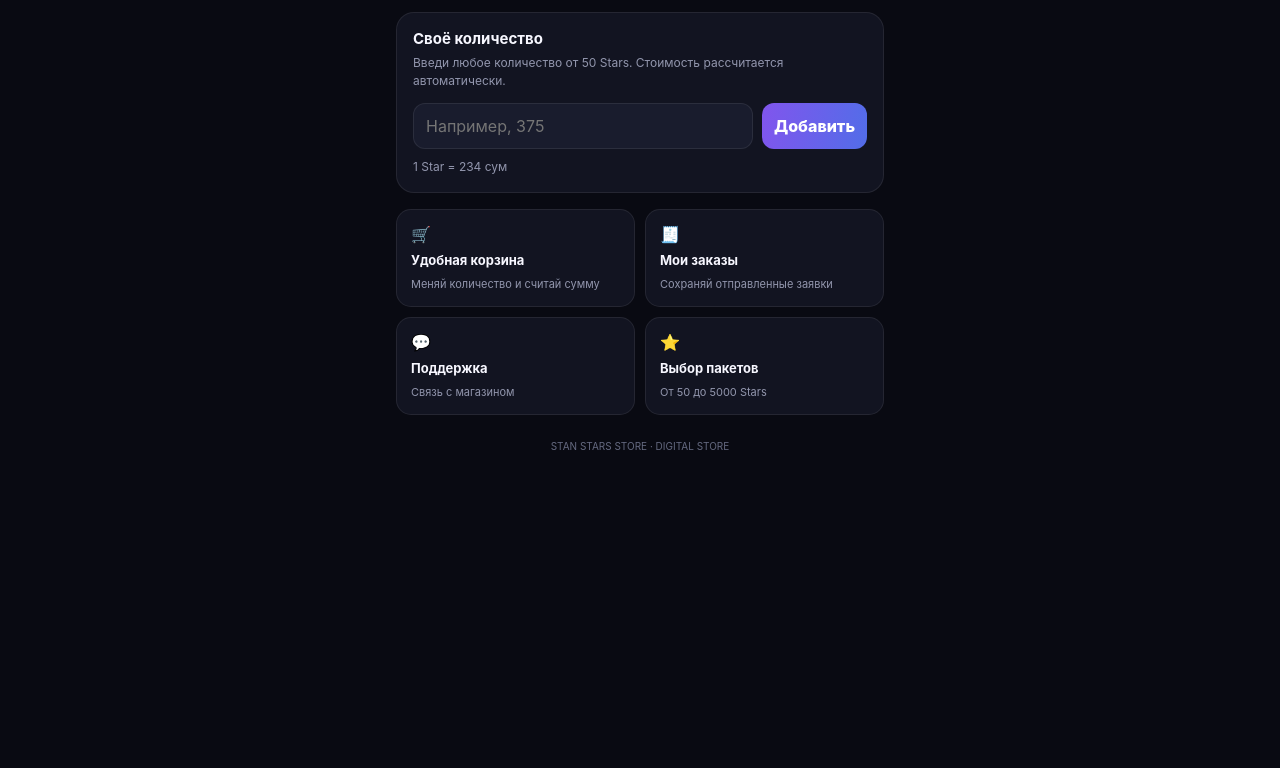
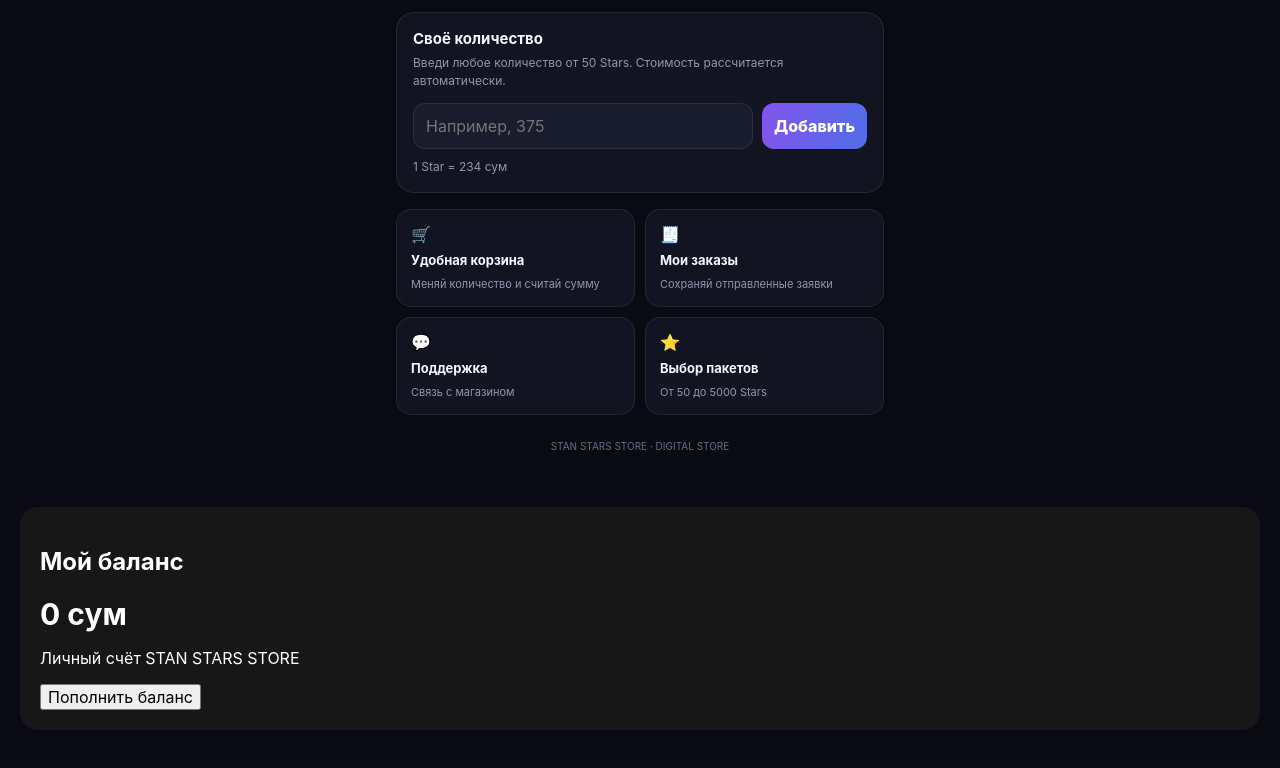
Before and after one commit to amnetoche/-stan-stars-store., a plain HTML site: page index.html in a window 1280 px wide. Shown: the part 928-1696 px from the top of the page. Before the commit the page ends 1505 px from the top, so only its background shows below. Drawn offline with Linux system fonts and the light colour scheme.

Commit message:
Add wallet preview

```diff
--- a/index.html
+++ b/index.html
@@ -419,5 +419,13 @@ renderProducts();
 renderCart();
 renderOrders();
 </script>
+<div id="wallet-section" style="padding:20px;margin:20px;border-radius:18px;background:#171717;color:white;">
+  <h2>Мой баланс</h2>
+  <div style="font-size:30px;font-weight:bold;">0 сум</div>
+  <p>Личный счёт STAN STARS STORE</p>
+  <button onclick="alert('Пополнение будет доступно после подключения платёжной системы')">
+    Пополнить баланс
+  </button>
+</div>
 </body>
 </html>
```
